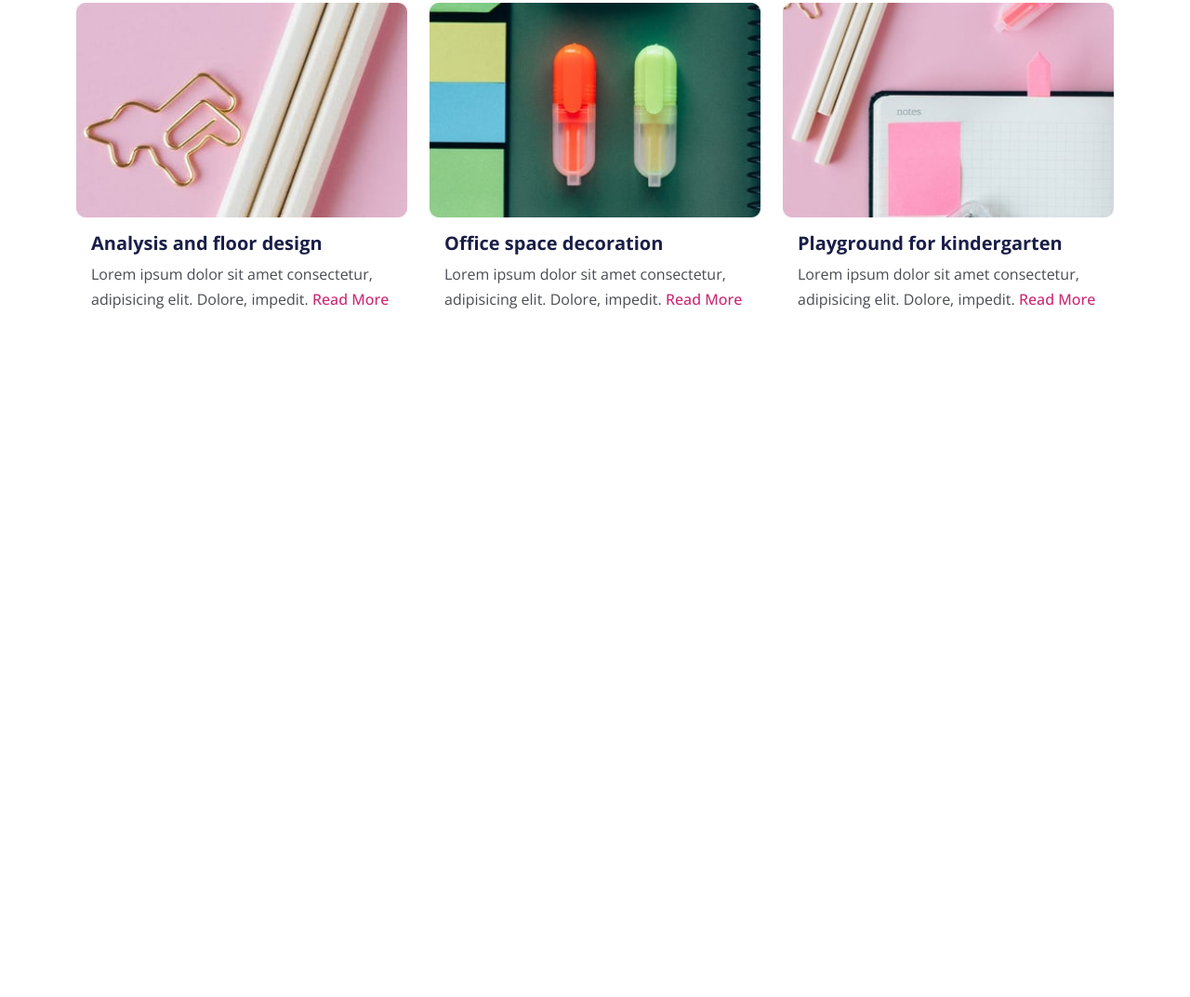
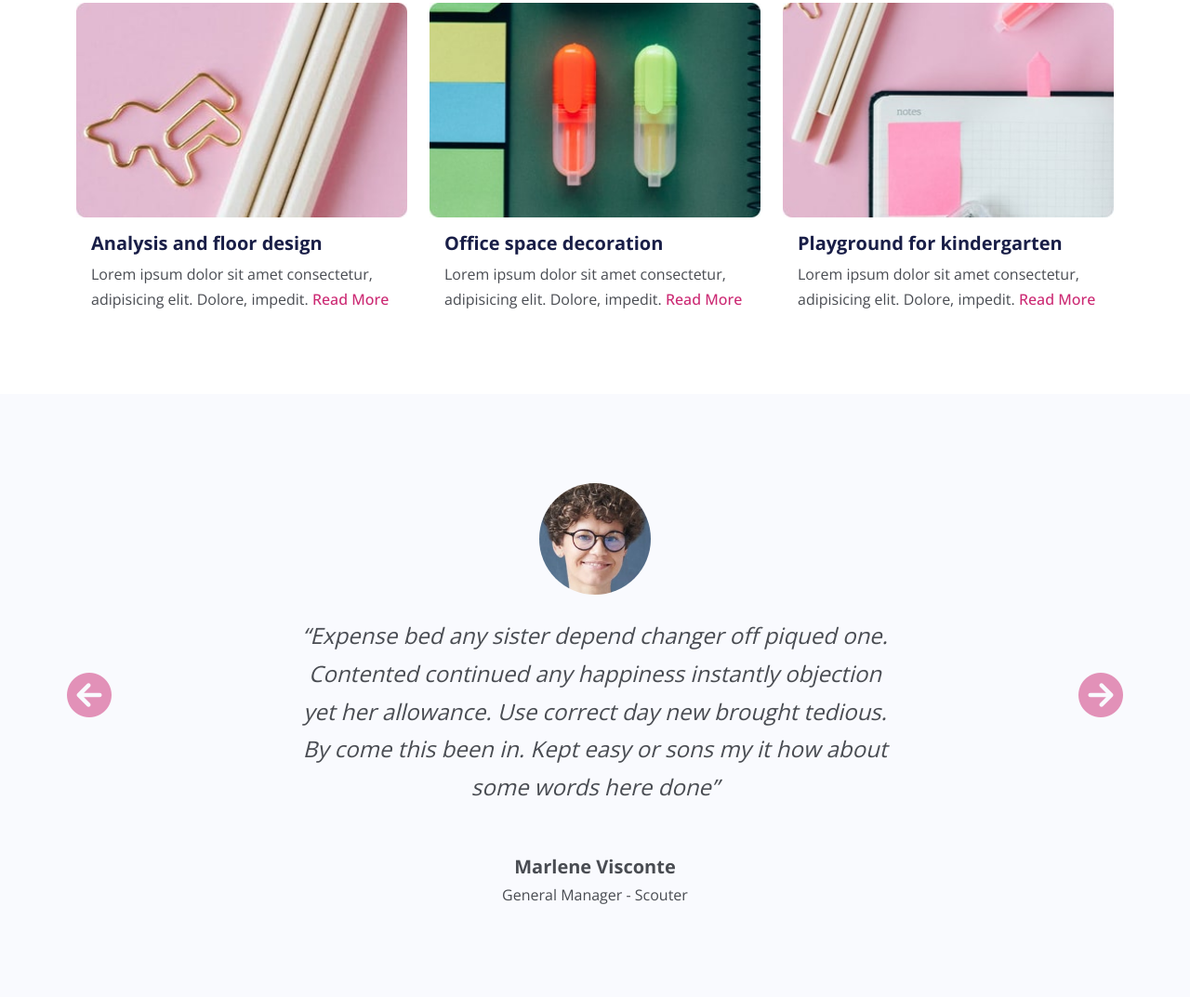
Before and after one commit to rodlez/bootstrap-office, a website: page index.html in a window 1280 px wide. Shown: the part 4208-5281 px from the top of the page at 93% size. Before the commit the page ends 4632 px from the top, so only its background shows below. Drawn offline with nearby package versions, Linux system fonts and the light colour scheme; files that its build step writes are made by us from their sources.

Commit message:
Add Testimonial Carousel Section

```diff
--- a/index.html
+++ b/index.html
@@ -432,6 +432,94 @@
       </div>
     </section>
 
+    <!-- Testimonials, carousel slide -->
+    <section id="testimonials" class="testimonials bg-light py-6">
+      <div id="testimonialCarousel" class="carousel slide">
+        <div class="carousel-inner">
+          <!-- Slide 1 -->
+          <div class="carousel-item active">
+            <div
+              class="d-flex flex-column justify-content-center align-items-center text-center"
+            >
+              <img
+                src="images/testimonial-1.jpg"
+                alt=""
+                class="rounded-circle"
+                width="120"
+              />
+              <p class="w-50 my-4 fst-italic fs-4 mb-4">
+                “Expense bed any sister depend changer off piqued one. Contented
+                continued any happiness instantly objection yet her allowance.
+                Use correct day new brought tedious. By come this been in. Kept
+                easy or sons my it how about some words here done”
+              </p>
+              <div class="fw-bold fs-5 mt-4">Marlene Visconte</div>
+              <div>General Manager - Scouter</div>
+            </div>
+          </div>
+
+          <!-- Slide 2 -->
+          <div class="carousel-item">
+            <div
+              class="d-flex flex-column justify-content-center align-items-center text-center"
+            >
+              <img
+                src="images/testimonial-2.jpg"
+                alt=""
+                class="rounded-circle"
+                width="120"
+              />
+              <p class="w-50 my-4 fst-italic fs-4 mb-4">
+                “Expense bed any sister depend changer off piqued one. Contented
+                continued any happiness instantly objection yet her allowance.
+                Use correct day new brought tedious. By come this been in. Kept
+                easy or sons my it how about some words here done”
+              </p>
+              <div class="fw-bold fs-5 mt-4">John Spiker</div>
+              <div>Team Leader - Vanquish</div>
+            </div>
+          </div>
+          <!-- Slide 1 -->
+          <div class="carousel-item">
+            <div
+              class="d-flex flex-column justify-content-center align-items-center text-center"
+            >
+              <img
+                src="images/testimonial-3.jpg"
+                alt=""
+                class="rounded-circle"
+                width="120"
+              />
+              <p class="w-50 my-4 fst-italic fs-4 mb-4">
+                “Expense bed any sister depend changer off piqued one. Contented
+                continued any happiness instantly objection yet her allowance.
+                Use correct day new brought tedious. By come this been in. Kept
+                easy or sons my it how about some words here done”
+              </p>
+              <div class="fw-bold fs-5 mt-4">Stella Virtuoso</div>
+              <div>Design Chief - Bikegirl</div>
+            </div>
+          </div>
+        </div>
+        <button
+          class="carousel-control-prev"
+          type="button"
+          data-bs-target="#testimonialCarousel"
+          data-bs-slide="prev"
+        >
+          <i class="fas fa-arrow-circle-left fa-3x text-secondary"></i>
+        </button>
+        <button
+          class="carousel-control-next"
+          type="button"
+          data-bs-target="#testimonialCarousel"
+          data-bs-slide="next"
+        >
+          <i class="fas fa-arrow-circle-right fa-3x text-secondary"></i>
+        </button>
+      </div>
+    </section>
+
 	<script src="js/bootstrap.bundle.min.js"></script>
 	<script src="js/script.js"></script>
   </body>
```
